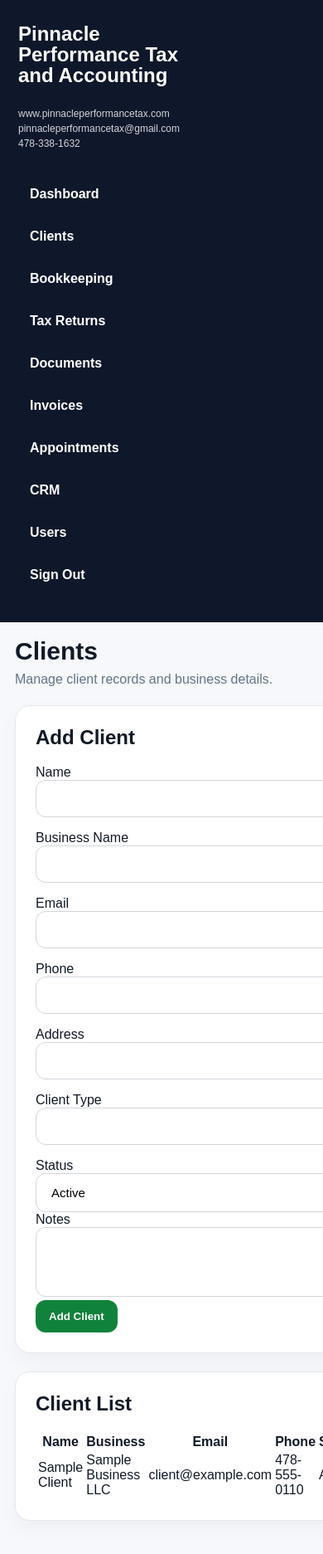
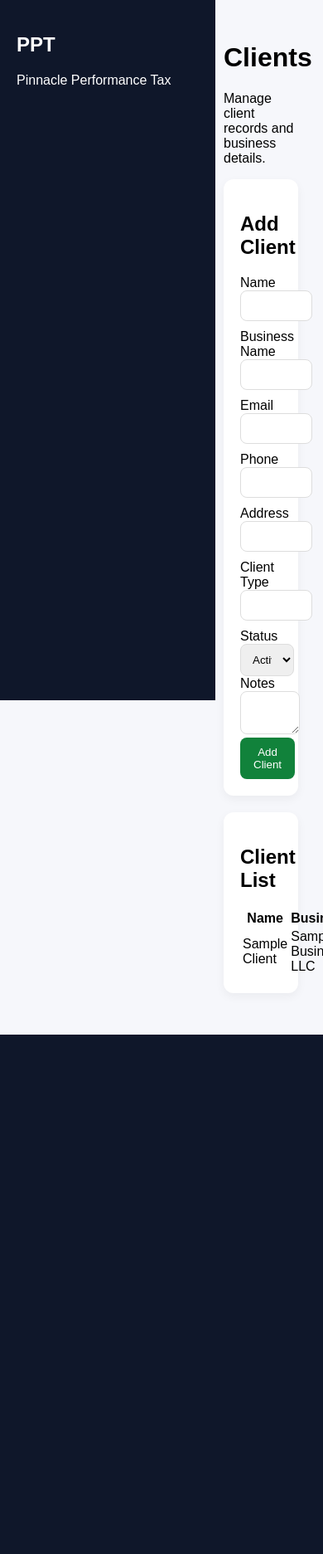
Before and after one commit to pinnacleperformancetax-hash/ppt-tax-portal, a Flask app: page /clients in a window 390 px wide; the page is wider, and only the part inside the window is pictured. Shown: that part at 83% size. After the commit the page ends 1247 px from the top of that part, so only its background shows below. Run offline with Flask 3, Linux system fonts and the light colour scheme; a user stored in the database is signed in; data comes from the database, SQL or seed files in the repository.

Commit message:
Refactor base HTML structure and styles

```diff
--- a/templates/base.html
+++ b/templates/base.html
@@ -1,359 +1,38 @@
-<!doctype html>
+<!DOCTYPE html>
 <html lang="en">
 <head>
-  <meta charset="utf-8">
-  <meta name="viewport" content="width=device-width, initial-scale=1">
-  <title>{{ brand.app_name if brand else "PPT Portal" }}</title>
+<meta charset="UTF-8">
+<title>PPT Portal</title>
+<style>
+body { font-family: Arial, sans-serif; background:#f6f7fb; margin:0; }
+.sidebar { width:220px; background:#0f172a; color:white; position:fixed; top:0; bottom:0; padding:20px; }
+.main { margin-left:240px; padding:30px; }
+.card { background:white; padding:20px; border-radius:12px; box-shadow:0 4px 12px rgba(0,0,0,0.05); margin-bottom:20px; }
+button { background:#11823b; color:white; border:none; padding:10px 16px; border-radius:8px; cursor:pointer; }
+button:hover { opacity:0.9; }
+.crm-overview { display:grid; grid-template-columns:repeat(4,1fr); gap:15px; margin-bottom:20px; }
+.metric { background:white; padding:15px; border-radius:10px; text-align:center; box-shadow:0 2px 8px rgba(0,0,0,0.05); }
+.grid { display:grid; gap:10px; }
+.grid-2 { grid-template-columns:1fr 1fr; }
+input, textarea, select { padding:10px; border-radius:8px; border:1px solid #ddd; width:100%; }
+.lead-card { background:white; padding:15px; border-radius:10px; margin-top:10px; box-shadow:0 2px 8px rgba(0,0,0,0.05); }
+.status-pill { padding:5px 10px; border-radius:20px; font-size:12px; }
+.status-new { background:#e5e7eb; }
+.status-contacted { background:#bfdbfe; }
+.status-converted { background:#bbf7d0; }
+.status-lost { background:#fecaca; }
+</style>
+</head>
+<body>
 
-  <style>
-    :root {
-      --green: #11823b;
-      --dark: #0f172a;
-      --muted: #64748b;
-      --line: #e5e7eb;
-      --bg: #f6f8fb;
-      --card: #ffffff;
-    }
-
-    * { box-sizing: border-box; }
-
-    body {
-      margin: 0;
-      font-family: Arial, Helvetica, sans-serif;
-      background: var(--bg);
-      color: #111827;
-    }
-
-    .layout {
-      display: grid;
-      grid-template-columns: 250px 1fr;
-      min-height: 100vh;
-    }
-
-    .sidebar {
-      background: var(--dark);
-      color: white;
-      padding: 28px 22px;
-      height: 100vh;
-      position: sticky;
-      top: 0;
-    }
-
-    .brand-title {
-      font-size: 24px;
-      font-weight: 800;
-      line-height: 1.05;
-      margin-bottom: 24px;
-    }
-
-    .brand-contact {
-      font-size: 12px;
-      line-height: 1.5;
-      color: #d1d5db;
-      margin-bottom: 30px;
-    }
-
-    .nav a {
-      display: block;
-      color: white;
-      text-decoration: none;
-      padding: 13px 14px;
-      border-radius: 10px;
-      margin-bottom: 7px;
-      font-weight: 700;
-    }
-
-    .nav a:hover {
-      background: rgba(255,255,255,0.1);
-    }
-
-    main {
-      padding: 34px;
-      max-width: 1200px;
-      width: 100%;
-    }
-
-    h1 {
-      font-size: 38px;
-      margin: 0 0 8px;
-    }
-
-    h2, h3 {
-      margin-top: 0;
-    }
-
-    .sub {
-      color: var(--muted);
-      margin-top: 0;
-    }
-
-    .card {
-      background: white;
-      border: 1px solid var(--line);
-      border-radius: 18px;
-      padding: 24px;
-      margin: 22px 0;
-      box-shadow: 0 10px 25px rgba(15,23,42,0.04);
-    }
-
-    .grid {
-      display: grid;
-      gap: 16px;
-    }
-
-    .grid-2 {
-      grid-template-columns: repeat(2, minmax(0, 1fr));
-    }
-
-    input, select, textarea {
-      width: 100%;
-      border: 1px solid #d1d5db;
-      border-radius: 12px;
-      padding: 13px 14px;
-      font-size: 15px;
-      background: white;
-    }
-
-    textarea {
-      min-height: 84px;
-      resize: vertical;
-    }
-
-    button, .btn {
-      background: var(--green);
-      color: white;
-      border: none;
-      border-radius: 12px;
-      padding: 12px 16px;
-      font-weight: 800;
-      cursor: pointer;
-      text-decoration: none;
-      display: inline-block;
-    }
-
-    .flash {
-      padding: 14px 16px;
-      border-radius: 12px;
-      margin-bottom: 16px;
-      background: #e8f5ee;
-      color: #14532d;
-      font-weight: 700;
-    }
-
-    .crm-overview {
-      display: grid;
-      grid-template-columns: repeat(4, 1fr);
-      gap: 16px;
-      margin: 22px 0;
-    }
-
-    .metric {
-      background: white;
-      border: 1px solid var(--line);
-      border-radius: 18px;
-      padding: 20px;
-      box-shadow: 0 10px 22px rgba(15,23,42,0.05);
-    }
-
-    .metric span {
-      display: block;
-      color: var(--muted);
-      font-size: 12px;
-      font-weight: 800;
-      text-transform: uppercase;
-      letter-spacing: .04em;
-    }
-
-    .metric strong {
-      display: block;
-      font-size: 30px;
-      color: var(--green);
-      margin-top: 8px;
-    }
-
-    .lead-card {
-      background: white;
-      border: 1px solid var(--line);
-      border-radius: 18px;
-      padding: 20px;
-      margin-bottom: 18px;
-      box-shadow: 0 10px 24px rgba(15,23,42,0.06);
-    }
-
-    .lead-top {
-      display: flex;
-      justify-content: space-between;
-      gap: 16px;
-      align-items: flex-start;
-      margin-bottom: 16px;
-    }
-
-    .lead-name {
-      font-size: 20px;
-      font-weight: 800;
-    }
-
-    .lead-source {
-      color: var(--muted);
-      font-size: 13px;
-      margin-top: 4px;
-    }
-
-    .status-pill {
-      padding: 7px 12px;
-      border-radius: 999px;
-      font-size: 12px;
-      font-weight: 800;
-      white-space: nowrap;
-    }
-
-    .status-new {
-      background: #e0f2fe;
-      color: #075985;
-    }
-
-    .status-contacted {
-      background: #fef3c7;
-      color: #92400e;
-    }
-
-    .status-consultation-booked {
-      background: #ede9fe;
-      color: #5b21b6;
-    }
-
-    .status-filed {
-      background: #dcfce7;
-      color: #166534;
-    }
-
-    .status-converted {
-      background: #dcfce7;
-      color: #166534;
-    }
-
-    .status-lost {
-      background: #fee2e2;
-      color: #991b1b;
-    }
-
-    .lead-details {
-      display: grid;
-      grid-template-columns: repeat(4, minmax(0, 1fr));
-      gap: 12px;
-      background: #f8fafc;
-      border-radius: 14px;
-      padding: 14px;
-      margin-bottom: 16px;
-    }
-
-    .lead-details small {
-      display: block;
-      color: var(--muted);
-      font-weight: 800;
-      text-transform: uppercase;
-      font-size: 11px;
-      margin-bottom: 5px;
-    }
-
-    .lead-actions form {
-      display: grid;
-      grid-template-columns: 180px 170px 1fr auto;
-      gap: 10px;
-      align-items: center;
-    }
-
-    .client-badge {
-      color: var(--green);
-      font-weight: 900;
-      margin-top: 12px;
-    }
-
-    footer {
-      margin-top: 30px;
-      color: #94a3b8;
-      font-size: 12px;
-    }
-
-    @media (max-width: 900px) {
-      .layout {
-        grid-template-columns: 1fr;
-      }
-
-      .sidebar {
-        height: auto;
-        position: relative;
-      }
-
-      main {
-        padding: 18px;
-      }
-
-      .grid-2,
-      .crm-overview,
-      .lead-details,
-      .lead-actions form {
-        grid-template-columns: 1fr;
-      }
-
-      h1 {
-        font-size: 30px;
-      }
-    }
-  </style>
-</head>
-
-<body>
- {% if current_user.is_authenticated %}
-<div class="layout">
-  <aside class="sidebar">
-    <div class="brand-title">
-      Pinnacle<br>
-      Performance Tax<br>
-      and Accounting
-    </div>
-
-    <div class="brand-contact">
-      {{ brand.website }}<br>
-      {{ brand.email }}<br>
-      {{ brand.phone }}
-    </div>
-
-    <nav class="nav">
-      <a href="{{ url_for('dashboard') }}">Dashboard</a>
-
-      {% if current_user.role == 'admin' %}
-      <a href="{{ url_for('clients') }}">Clients</a>
-      {% endif %}
-
-      <a href="{{ url_for('transactions') }}">Bookkeeping</a>
-      <a href="{{ url_for('tax_returns') }}">Tax Returns</a>
-      <a href="{{ url_for('documents') }}">Documents</a>
-      <a href="{{ url_for('invoices') }}">Invoices</a>
-      <a href="{{ url_for('appointments') }}">Appointments</a>
-
-      {% if current_user.role == 'admin' %}
-      <a href="{{ url_for('crm') }}">CRM</a>
-      <a href="{{ url_for('settings') }}">Users</a>
-      {% endif %}
-
-      <a href="{{ url_for('logout') }}">Sign Out</a>
-    </nav>
-  </aside>
-
-  <main>
-    {% with messages = get_flashed_messages(with_categories=true) %}
-      {% for category, message in messages %}
-        <div class="flash">{{ message }}</div>
-      {% endfor %}
-    {% endwith %}
-
-    {% block content %}{% endblock %}
-  </main>
+<div class="sidebar">
+  <h2>PPT</h2>
+  <p>Pinnacle Performance Tax</p>
 </div>
 
-{% else %}
-  <main style="max-width:500px;margin:80px auto;">
-    {% block auth_content %}{% endblock %}
-  </main>
-{% endif %}
+<div class="main">
+{% block content %}{% endblock %}
+</div>
+
+</body>
+</html>
```
